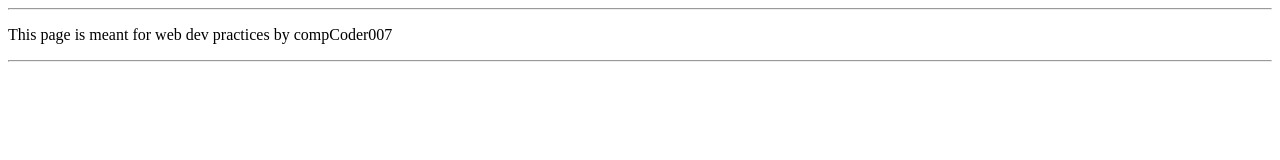
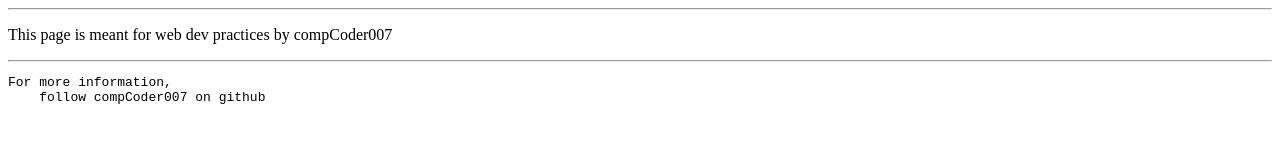
Before and after one commit to compCoder007/pages, a plain HTML site: page index.html in a window 1280 px wide. Drawn offline with Linux system fonts and the light colour scheme.

Commit message:
index.html updated

```diff
--- a/index.html
+++ b/index.html
@@ -10,5 +10,7 @@
   <hr>
   <p>This page is meant for web dev practices by compCoder007</p>
   <hr>
+  <pre>For more information,
+    follow compCoder007 on github</pre>
 </body>
 </html>
```
